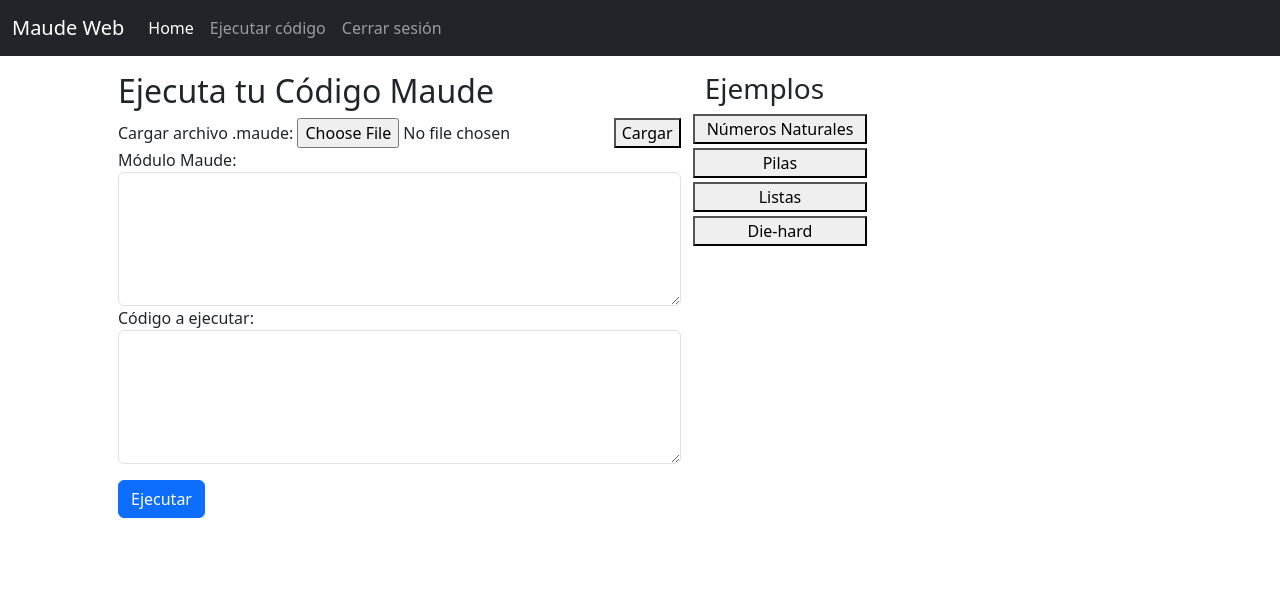
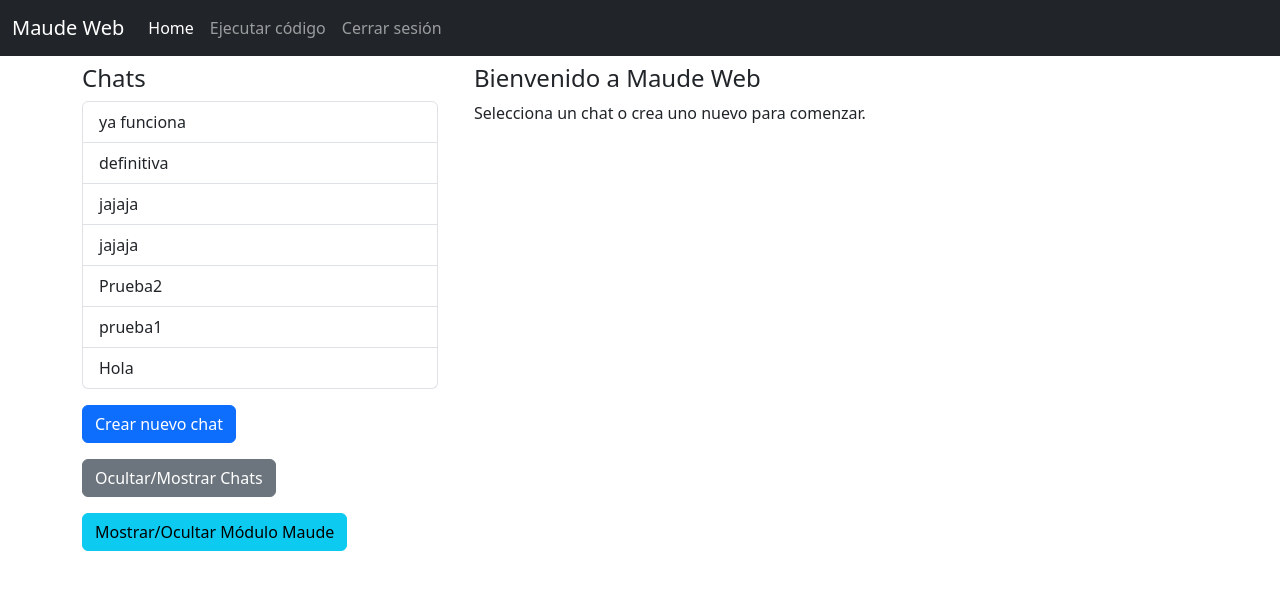
Before and after one commit to Tarusito/web_maude, a Django app: page /home/ in a window 1280 px wide. Shown: the top 590 px of the page. Run offline with Django 5.2, Linux system fonts and the light colour scheme; a user stored in the database is signed in; data comes from the database, SQL or seed files in the repository; both versions use the stored data as it was after the commit; some libraries are stand-ins or nearby versions.

Commit message:
Arreglo chat

```diff
--- a/proyecto django/Proyecto1/Proyecto1/urls.py
+++ b/proyecto django/Proyecto1/Proyecto1/urls.py
@@ -27,4 +27,9 @@ urlpatterns = [
     path('verificar/<str:codigo>/', views.verificar_email, name='verificar'),
     path('run_maude_command/', views.run_maude_command, name='run_maude_command'),
     path('logout/', views.logout_request, name='logout'),
+    path('new_chat/', views.new_chat, name='new_chat'),
+    path('chat/<int:chat_id>/', views.chat_view, name='chat'),
+    path('run_maude_command/<int:chat_id>/', views.run_maude_command, name='run_maude_command'),
+    path('get_chat_content/<int:chat_id>/', views.get_chat_content, name='get_chat_content'),
+
 ]
--- a/proyecto django/Proyecto1/Proyecto1/views.py
+++ b/proyecto django/Proyecto1/Proyecto1/views.py
@@ -5,7 +5,7 @@ from django.core.mail import send_mail
 from django.conf import settings
 from django.http import HttpResponse
 from django.http import JsonResponse
-from django.shortcuts import redirect, render
+from django.shortcuts import get_object_or_404, redirect, render
 from django.views.decorators.csrf import csrf_exempt
 from django.views.decorators.http import require_http_methods
 from .forms import RegistrationForm, UserLoginForm
@@ -14,16 +14,66 @@ from django.template import loader
 from .forms import RegistrationForm
 from django.contrib.auth import authenticate, logout
 from django.contrib.auth.decorators import login_required
-from .models import Usuario
+from .models import Chat, Mensaje, Usuario
 import maude
 import itertools
 
 #Cada funcion que hay aquí es una vista
 
 @login_required
-def home(request):
-    # Lógica de tu vista aquí
-    return render(request, 'home.html')
+def home(request, chat_id=None):
+    chats = Chat.objects.filter(usuario=request.user).order_by('-id')
+    chat_actual = None
+    mensajes = []
+
+    if chat_id:
+        chat_actual = Chat.objects.filter(id=chat_id, usuario=request.user).first()
+        if chat_actual:
+            mensajes = Mensaje.objects.filter(chat=chat_actual).order_by('-fecha_creacion')
+
+    context = {
+        'chats': chats,
+        'chat_actual': chat_actual,
+        'mensajes': mensajes,
+    }
+    return render(request, 'home.html', context)
+
+def chat_view(request, chat_id):
+    chat = Chat.objects.get(id=chat_id)
+    if request.method == 'POST':
+        comando = request.POST.get('maude_execution')
+        respuesta = interpret_command(comando)  # Procesa el comando con Maude
+        Mensaje.objects.create(chat=chat, comando=comando, respuesta=respuesta)  # Guarda el mensaje y la respuesta en la base de datos
+        return redirect('chat', chat_id=chat.id)  # Redirige al mismo chat después de enviar el comando
+
+    mensajes = Mensaje.objects.filter(chat=chat).order_by('-fecha_creacion')
+    return render(request, 'chat.html', {'chat': chat, 'mensajes': mensajes})
+
+@login_required
+def get_chat_content(request, chat_id):
+    # Asegúrate de que solo los usuarios autorizados puedan acceder a sus chats
+    chat = get_object_or_404(Chat, id=chat_id, usuario=request.user)
+    mensajes = Mensaje.objects.filter(chat=chat).order_by('-fecha_creacion')
+    mensajes_data = [{
+        'comando': mensaje.comando,
+        'respuesta': mensaje.respuesta,
+        # Agrega aquí más datos si necesitas
+    } for mensaje in mensajes]
+    chat_data = {
+        'nombre': chat.nombre,
+        'mensajes': mensajes_data,
+        # Agrega aquí más datos si necesitas
+    }
+    return JsonResponse(chat_data)
+
+@login_required
+def new_chat(request):
+    if request.method == "POST":
+        nombre = request.POST.get("nombre_chat")
+        nuevo_chat = Chat.objects.create(nombre=nombre, usuario=request.user)
+        return redirect('home')
+    return render(request, 'new_chat.html')
+
 
 def logout_request(request):
     logout(request)
@@ -80,9 +130,9 @@ def register(request):
     return render(request, 'register.html', {'form': form})
 
 @require_http_methods(["POST"])
-def run_maude_command(request):
+def run_maude_command(request, chat_id):
+    chat = Chat.objects.get(id=chat_id, usuario=request.user)
     if request.headers.get('X-Requested-With') == 'XMLHttpRequest':
-        command_type = request.POST.get('maude_operation')
         maude_execution = request.POST.get('maude_execution')
         user_code = request.POST.get('maude_code')
 
@@ -201,14 +251,13 @@ def run_maude_command(request):
             resultado = search()
         elif comando in ["frewrite", "frew"]:
             resultado = frewrite()
-        elif comando in ["example"]:
-            example()
         # Añadir más condiciones según sea necesario
 
-        result_str = str(resultado)
+        response = str(resultado)
+        Mensaje.objects.create(chat=chat, comando=maude_execution, respuesta=response)
 
         # Devolver la respuesta como JSON
-        return JsonResponse({'result': result_str})
+        return JsonResponse({'comando': maude_execution, 'respuesta': response})
     else:
         # Manejar solicitudes no AJAX si es necesario
-        return render(request, 'home.html')
+        return JsonResponse({'error': 'Solicitud incorrecta'}, status=400)
--- a/proyecto django/Proyecto1/templates/home.html
+++ b/proyecto django/Proyecto1/templates/home.html
@@ -1,17 +1,28 @@
 <!DOCTYPE html>
 <html lang="en">
+
 <head>
   <meta charset="UTF-8">
   <meta name="viewport" content="width=device-width, initial-scale=1.0">
   <title>Home</title>
-    <link href="https://cdn.jsdelivr.net/npm/bootstrap@5.3.2/dist/css/bootstrap.min.css" rel="stylesheet" integrity="sha384-T3c6CoIi6uLrA9TneNEoa7RxnatzjcDSCmG1MXxSR1GAsXEV/Dwwykc2MPK8M2HN" crossorigin="anonymous">
-<script src="https://cdn.jsdelivr.net/npm/bootstrap@5.3.2/dist/js/bootstrap.bundle.min.js" integrity="sha384-C6RzsynM9kWDrMNeT87bh95OGNyZPhcTNXj1NW7RuBCsyN/o0jlpcV8Qyq46cDfL" crossorigin="anonymous"></script>
+  <link href="https://cdn.jsdelivr.net/npm/bootstrap@5.3.2/dist/css/bootstrap.min.css" rel="stylesheet"
+    integrity="sha384-T3c6CoIi6uLrA9TneNEoa7RxnatzjcDSCmG1MXxSR1GAsXEV/Dwwykc2MPK8M2HN" crossorigin="anonymous">
+  <script src="https://cdn.jsdelivr.net/npm/bootstrap@5.3.2/dist/js/bootstrap.bundle.min.js"
+    integrity="sha384-C6RzsynM9kWDrMNeT87bh95OGNyZPhcTNXj1NW7RuBCsyN/o0jlpcV8Qyq46cDfL"
+    crossorigin="anonymous"></script>
+  <style>
+    .hidden {
+      display: none;
+    }
+  </style>
 </head>
+
 <body>
   <nav class="navbar navbar-expand-md navbar-dark fixed-top bg-dark" data-bs-theme="dark">
     <div class="container-fluid">
       <a class="navbar-brand" href="/home">Maude Web</a>
-          <button class="navbar-toggler" type="button" data-bs-toggle="collapse" data-bs-target="#navbarSupportedContent" aria-controls="navbarSupportedContent" aria-expanded="false" aria-label="Toggle navigation">
+      <button class="navbar-toggler" type="button" data-bs-toggle="collapse" data-bs-target="#navbarSupportedContent"
+        aria-controls="navbarSupportedContent" aria-expanded="false" aria-label="Toggle navigation">
         <span class="navbar-toggler-icon"></span>
       </button>
       <div class="collapse navbar-collapse" id="navbarSupportedContent">
@@ -29,240 +40,183 @@
       </div>
     </div>
   </nav>
-      <div class="container mt-4 p-5">
+
+  <div class="container mt-5">
     <div class="row">
-          <div class="col-auto">
-            <h2>Ejecuta tu Código Maude</h2>
-            <form id = "maudeForm" action="" method="post">
+      <!-- Columna para los chats -->
+      <div class="col-md-4 mt-3">
+        <h4>Chats</h4>
+        <div class="list-group">
+          {% for chat in chats %}
+          <a href="#" class="list-group-item list-group-item-action chat-link" data-chat-id="{{ chat.id }}">
+            {{ chat.nombre }}
+          </a>
+          {% endfor %}
+        </div>
+        <a href="{% url 'new_chat' %}" class="btn btn-primary mt-3">Crear nuevo chat</a>
+      </div>
+      <!-- Columna central, se mostrará solo si hay un chat seleccionado -->
+      <div class="col-md-8">
+        {% if chat_actual %}
+        <h4>{{ chat_actual.nombre }}</h4>
+        <div class="container mt-4">
+          <div class="chat-container">
+            <!-- Historial de chat -->
+            <div class="chat-history">
+              {% for mensaje in mensajes %}
+              <div class="mensaje">
+                <p class="usuario">Tú:</p>
+                <p>{{ mensaje.comando }}</p>
+              </div>
+              <div class="respuesta">
+                <p class="maude">Maude:</p>
+                <p>{{ mensaje.respuesta }}</p>
+              </div>
+              {% endfor %}
+            </div>
+
+
+            <!-- Sección del módulo Maude, inicialmente visible -->
+            <div id="maudeModuleSection" class="mb-3">
+              <h5>Módulo Maude:</h5>
+              <textarea class="form-control" id="maudeCode" name="maude_code"
+                rows="5">{{ chat_actual.maude_module }}</textarea>
+            </div>
+            <!-- Formulario para enviar nuevos comandos -->
+            <div class="chat-input">
+              <form id="maudeForm" action="" method="post">
                 {% csrf_token %}
-                <label for="fileUpload">Cargar archivo .maude:</label>
-                <input type="file" id="fileUpload" accept=".maude">
-                <button type="button" onclick="loadFile()">Cargar</button>
-                <div class="form-group">
-                  <label for="maudeCode">Módulo Maude:</label>
-                  <textarea class="form-control" id="maudeCode" name="maude_code" rows="5"></textarea>
-                    <label for="maudeCode">Código a ejecutar:</label>
-                    <textarea class="form-control" id="maudeCode" name="maude_execution" rows="5"></textarea>
+                <div class="input-group mb-3">
+                  <input type="text" id="maudeCommand" name="maude_execution" class="form-control"
+                    placeholder="Escribe tu comando Maude aquí...">
+                  <button class="btn btn-primary" type="submit">Enviar</button>
                 </div>
-                <button type="submit" class="btn btn-primary mt-3">Ejecutar</button>
               </form>
-            <br>
-            <div class="result">
-                {% if result %}
-                    <h3>Resultado:</h3>
-                    <p>{{ result }}</p>
-                {% endif %}
-            </div>
-          </div>
-          <div class="col-auto">
-            <div class="examples-section">
-              <h3>Ejemplos</h3>
-              <div class="row mt-1">
-                <button onclick="loadExample('numerosNaturales')">Números Naturales</button>
-              </div>
-              <div class="row mt-1">
-                <button onclick="loadExample('pilas')">Pilas</button>
-              </div>
-              <div class="row mt-1">
-                <button onclick="loadExample('listas')">Listas</button>
-              </div>
-              <div class="row mt-1">
-                <button onclick="loadExample('die-hard')">Die-hard</button>
-              </div>
             </div>
           </div>
         </div>
 
+        {% else %}
+        <div class="container mt-3">
+          <h4>Bienvenido a Maude Web</h4>
+          <p>Selecciona un chat o crea uno nuevo para comenzar.</p>
+        </div>
+        {% endif %}
+      </div>
+      <div class="col-md-4 mt-3">
+        <button class="btn btn-secondary" id="toggle-chats-btn">Ocultar/Mostrar Chats</button>
+        <button id="toggleModuleButton" class="btn btn-info mb-2 mt-3">Mostrar/Ocultar Módulo Maude</button>
       </div>
 
     </div>
+  </div>
 </body>
 
+</html>
 <script>
-  function loadFile() {
-      var input = document.getElementById("fileUpload");
-      var textarea = document.getElementById("maudeCode"); // Asegúrate de que este ID coincida con tu textarea
-      if (input.files && input.files[0]) {
-          var reader = new FileReader();
-          reader.onload = function(e) {
-              textarea.value = e.target.result;
-          }
-          reader.readAsText(input.files[0]);
-      } else {
-          alert("Por favor, selecciona un archivo primero.");
-      }
-  }
+  document.addEventListener('DOMContentLoaded', function () {
+    const chatColumn = document.querySelector('.col-md-4'); // Ajusta la clase según tu layout
+    const toggleButton = document.getElementById('toggle-chats-btn');
 
-  document.addEventListener("DOMContentLoaded", function() {
-    var form = document.getElementById("maudeForm");
-
-    form.addEventListener("submit", function(event) {
-        event.preventDefault(); // Prevenir el envío tradicional del formulario
-
-        var formData = new FormData(form);
-        formData.append('csrfmiddlewaretoken', '{{ csrf_token }}'); // Añadir el token CSRF
-
-        // Realizar la solicitud AJAX
-        fetch("{% url 'run_maude_command' %}", {
-            method: "POST",
-            body: formData,
-            headers: {
-                "X-Requested-With": "XMLHttpRequest", // Indicar que es una solicitud AJAX
-            },
-        })
-        .then(response => response.json()) // Convertir la respuesta a JSON
+    toggleButton.addEventListener('click', function () {
+      chatColumn.classList.toggle('hidden'); // 'hidden' es una clase que oculta el elemento
+    });
+  });
+  <!-- En tu script de JavaScript al final del archivo HTML -->
+  document.addEventListener("DOMContentLoaded", function () {
+    var chatLinks = document.querySelectorAll('.chat-link');
+    chatLinks.forEach(function (link) {
+      link.addEventListener('click', function (event) {
+        event.preventDefault();
+        var chatId = this.getAttribute('data-chat-id');
+        fetch(`/get_chat_content/${chatId}/`)
+          .then(response => response.json())
           .then(data => {
-            // Actualizar el contenido de la página con la respuesta
-            document.querySelector(".result").innerHTML = `<h3>Resultado:</h3><p>${data.result}</p>`;
+            const chatContainer = document.querySelector('.col-md-8');
+            let contentHtml = `
+              <h4 class="mt-3">${data.nombre}</h4>
+              <div id="maudeModuleSection" class="mb-3">
+                <h5>Módulo Maude:</h5>
+                <textarea class="form-control" rows="5">${data.maude_module}</textarea>
+              </div>
+              <div class="chat-history">`;
+            data.mensajes.forEach(mensaje => {
+              contentHtml += `
+                <div class="mensaje">
+                  <p class="usuario">Tú:</p>
+                  <p>${mensaje.comando}</p>
+                </div>
+                <div class="respuesta">
+                  <p class="maude">Maude:</p>
+                  <p>${mensaje.respuesta}</p>
+                </div>`;
+            });
+            contentHtml += `</div>
+              <div class="chat-input">
+                <form id="maudeForm" method="post">
+                  <input type="hidden" name="csrfmiddlewaretoken" value="{{ csrf_token }}">
+                  <div class="input-group mb-3">
+                    <input type="text" id="maudeCommand" name="maude_execution" class="form-control" placeholder="Escribe tu comando aquí...">
+                    <button class="btn btn-primary" type="submit">Enviar</button>
+                  </div>
+                </form>
+              </div>`;
+            chatContainer.innerHTML = contentHtml;
           })
           .catch(error => console.error('Error:', error));
       });
     });
-  function loadExample(exampleName) {
-      var codeTextArea = document.getElementById("maudeCode");
-      switch (exampleName) {
-          case 'numerosNaturales':
-              codeTextArea.value = `fmod PEANO is
-                sort PeanoNat .
-                op 0 : -> PeanoNat [ctor] .
-                op s : PeanoNat -> PeanoNat [ctor] .
-                vars N M : PeanoNat .
-                op _+_ : PeanoNat PeanoNat -> PeanoNat [assoc comm] .
-                *** Caso 1: constructor 0
-                eq [s1] : 0 + N = N .
-                *** Caso 2: constructor sucesor
-                eq [s2] : s(N) + M = s(N + M) .
-                op _*_ : PeanoNat PeanoNat -> PeanoNat [assoc comm] .
-                eq 0 * N = 0 .
-                eq s(N) * M = M + (N * M) .
-                op esPositivo : PeanoNat -> Bool .
-                eq esPositivo(0) = false .
-                eq esPositivo(s(N)) = true .
-                endfm`;
-              break;
-          case 'pilas':
-              codeTextArea.value = `fmod PILA is
-                pr NAT .
-                sort Pila .
 
-                op pila-vacia : -> Pila [ctor] .
-                op apila : Nat Pila -> Pila [ctor] .
+    // Botón para ocultar/mostrar el código del módulo
+    document.getElementById("toggleModuleButton").addEventListener("click", function () {
+      var moduleSection = document.getElementById("maudeModuleSection");
+      if (moduleSection) {
+        moduleSection.classList.toggle("hidden");
+      }
+    });
 
-                var N : Nat .
-                var P : Pila .
+    // Envío del formulario y actualización del chat
+    document.addEventListener('submit', function (event) {
+      if (event.target.id === "maudeForm") {
+        event.preventDefault(); // Prevenir el envío tradicional del formulario
 
-                op desapila : Pila -> Pila .
-                eq desapila(pila-vacia) = pila-vacia .
-                eq desapila(apila(N, P)) = P .
+        var chatId = document.querySelector('.chat-link.active') ? document.querySelector('.chat-link.active').getAttribute('data-chat-id') : '';
+        if (chatId) {
+          var formData = new FormData(event.target);
+          formData.append('csrfmiddlewaretoken', '{{ csrf_token }}');
+          formData.append('maude_code', document.getElementById('maudeCode').value);
 
-                op cima : Pila ~> Nat .
-                eq cima(apila(N, P)) = N .
-                endfm`;
-              break;
-          case 'listas':
-              codeTextArea.value =`fmod PERSONA is
-                pr STRING .
-                sort Persona .
-                op <_,_> : String Nat -> Persona [ctor] .
-                vars S S’ : String .
-                vars N N’ : Nat .
+          // Realizar la solicitud AJAX
+          fetch(`/run_maude_command/${chatId}/`, {
+            method: "POST",
+            body: formData,
+            headers: {
+              "X-Requested-With": "XMLHttpRequest"
+            },
+          })
+            .then(response => response.json())
+            .then(data => {
+              var historySection = document.querySelector('.chat-history');
+              if (historySection) {
+                historySection.innerHTML += `
+                  <div class="mensaje">
+                    <p class="usuario">Tú:</p>
+                    <p>${data.comando}</p>
+                  </div>
+                  <div class="respuesta">
+                    <p class="maude">Maude:</p>
+                    <p>${data.respuesta}</p>
+                  </div>`;
+                document.getElementById('maudeCommand').value = '';
+              }
+            })
+            .catch(error => console.error('Error:', error));
+        } else {
+          console.error("No hay un chat activo seleccionado.");
+        }
+      }
+    });
+  });
 
-                ops max min : Persona Persona -> Persona [comm] .
-                ceq [max] : max(< S, N >, < S’, N’ >) = < S, N >
-                if N >= N’ .
-                ceq [min] : min(< S, N >, < S’, N’ >) = < S, N >
-                if N <= N’ .
 
-                ops max min : Persona Persona -> Persona [comm] .
-                eq [max] : max(< S, N >, < S’, N’ >) = if N >= N’
-                then < S, N >
-                else < S’, N’ >
-                fi .
-                eq [min] : min(< S, N >, < S’, N’ >) = N <= N’
-                then < S, N >
-                else < S’, N’ >
-                fi .
-
-                ops _<=_ _>_ : Persona Persona -> Bool .
-                eq < S, N > <= < S’, N’ > = N <= N’ .
-                eq < S, N > > < S’, N’ > = N > N’ .
-
-                ops a b c d : -> Persona .
-                eq a = < "a", 100 > .
-                eq b = < "b", 80 > .
-                eq c = < "c", 150 > .
-                eq d = < "d", 10 > .
-                endfm
-
-                fmod LISTA is
-                pr PERSONA .
-                sorts Lista ListaOrd .
-
-                subsort Persona < ListaOrd < Lista .
-
-                op lv : -> ListaOrd [ctor] .
-                op __ : Lista Lista -> Lista [ctor assoc id: lv] .
-                vars P P’ : Persona .
-                vars L L’ : Lista .
-                var LO : ListaOrd .
-
-                cmb P P’ L : ListaOrd
-                if P <= P’ /\
-                P’ L : ListaOrd .
-
-                op head : Lista ~> Persona .
-                eq head(P L) = P .
-
-                op tail : Lista ~> Lista .
-                eq tail(P L) = L .
-
-                op tam : Lista -> Nat .
-                eq tam(lv) = 0 .
-                eq tam(P L) = s(tam(L)) .
-
-                op esta? : Lista Persona -> Bool .
-                eq esta?(L P L’, P) = true .
-                eq esta?(L, P) = false [owise] .
-
-                op ordena : Lista -> Lista .
-                ceq ordena(L P P’ L’) = ordena(L P’ P L’)
-                if P > P’ .
-                eq ordena(L) = L [owise] .
-
-                op inserta-ord : ListaOrd Persona -> ListaOrd .
-                eq inserta-ord(lv, P) = P .
-                eq inserta-ord(P L, P’) = if P <= P’
-                then P inserta-ord(L, P’)
-                else P’ P L
-                fi .
-
-                op ordena-por-insercion : ListaOrd -> ListaOrd .
-                eq ordena-por-insercion(lv) = lv .
-                ceq ordena-por-insercion(P L) = inserta-ord(L’, P)
-                if L’ := ordena-por-insercion(L) .
-                endfm`
-              break;
-              case 'die-hard':
-              codeTextArea.value = `mod DIE-HARD is
-                    protecting NAT .
-                    sorts Vasija ConjVasija .
-                    subsort Vasija < ConjVasija .
-                    op vasija : Nat Nat -> Vasija [ctor] .
-                    op __ : ConjVasija ConjVasija -> ConjVasija [ctor assoc comm] .
-                    vars M1 N1 M2 N2 : Nat .
-                    op initial : -> ConjVasija .
-                    eq initial = vasija(3, 0) vasija(5, 0) vasija(8,0) .
-                    rl [vacia] : vasija(M1, N1) => vasija(M1, 0) .
-                    rl [llena] : vasija(M1, N1) => vasija(M1, M1) .
-
-                    crl [transfer1] : vasija(M1, N1) vasija(M2, N2)
-                    => vasija(M1, 0) vasija(M2, N1 + N2)
-                    if N1 + N2 <= M2 .
-
-                    crl [transfer2] : vasija(M1, N1) vasija(M2, N2)
-                    => vasija(M1, sd(N1 + N2, M2)) vasija(M2, M2)
-                    if N1 + N2 > M2 .
-                    endm`;
-              break;}}
 </script>
-</html>
```
Also changed, not shown: proyecto django/Proyecto1/Proyecto1/admin.py (+17 -1 lines), proyecto django/Proyecto1/Proyecto1/models.py (+13 -0 lines), proyecto django/Proyecto1/templates/new_chat.html (added, +21 -0 lines), proyecto django/Proyecto1/Proyecto1/migrations/0002_chat_mensaje.py (added), proyecto django/Proyecto1/db.sqlite3. Lines whose indentation alone changed are shown as unchanged.
